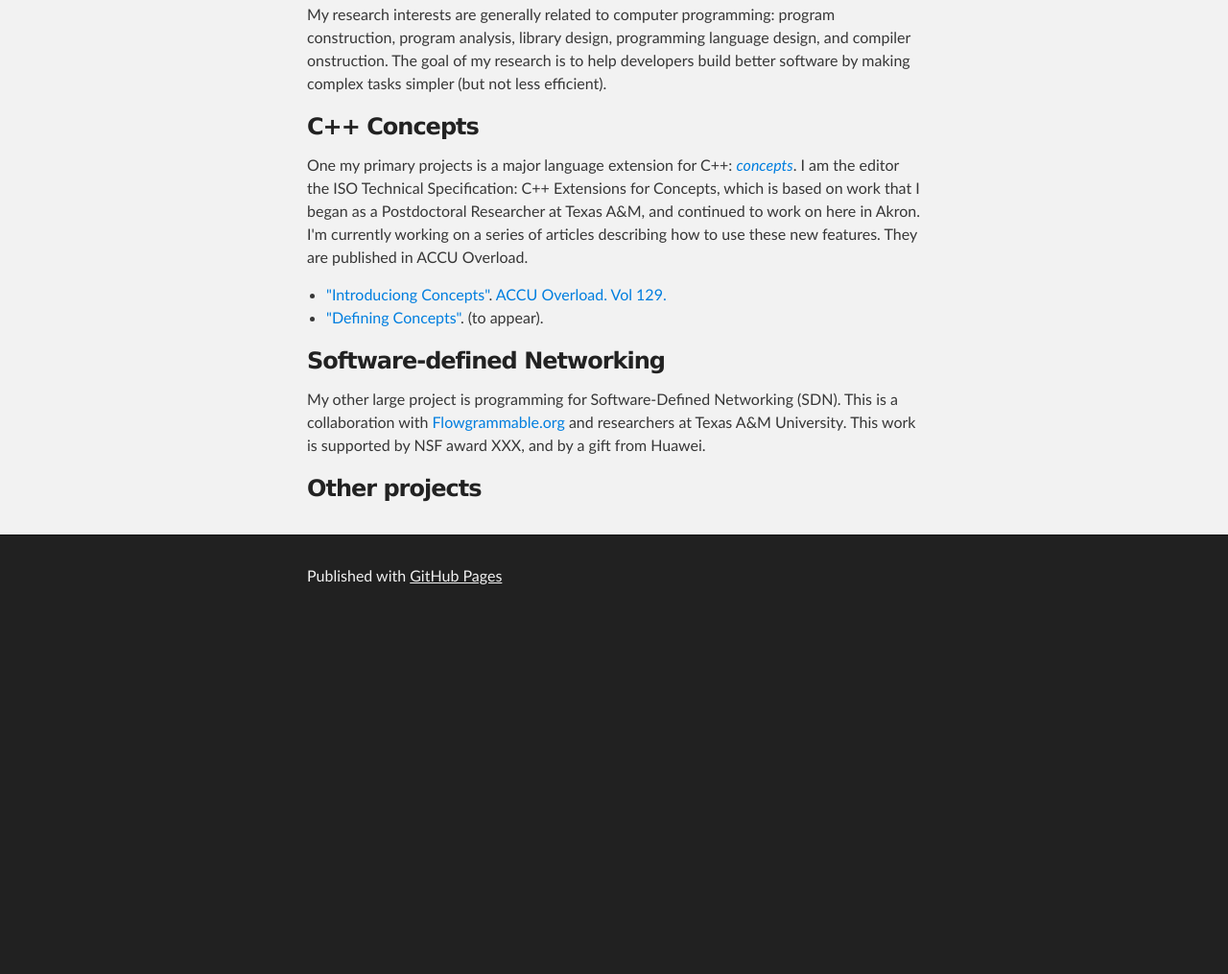
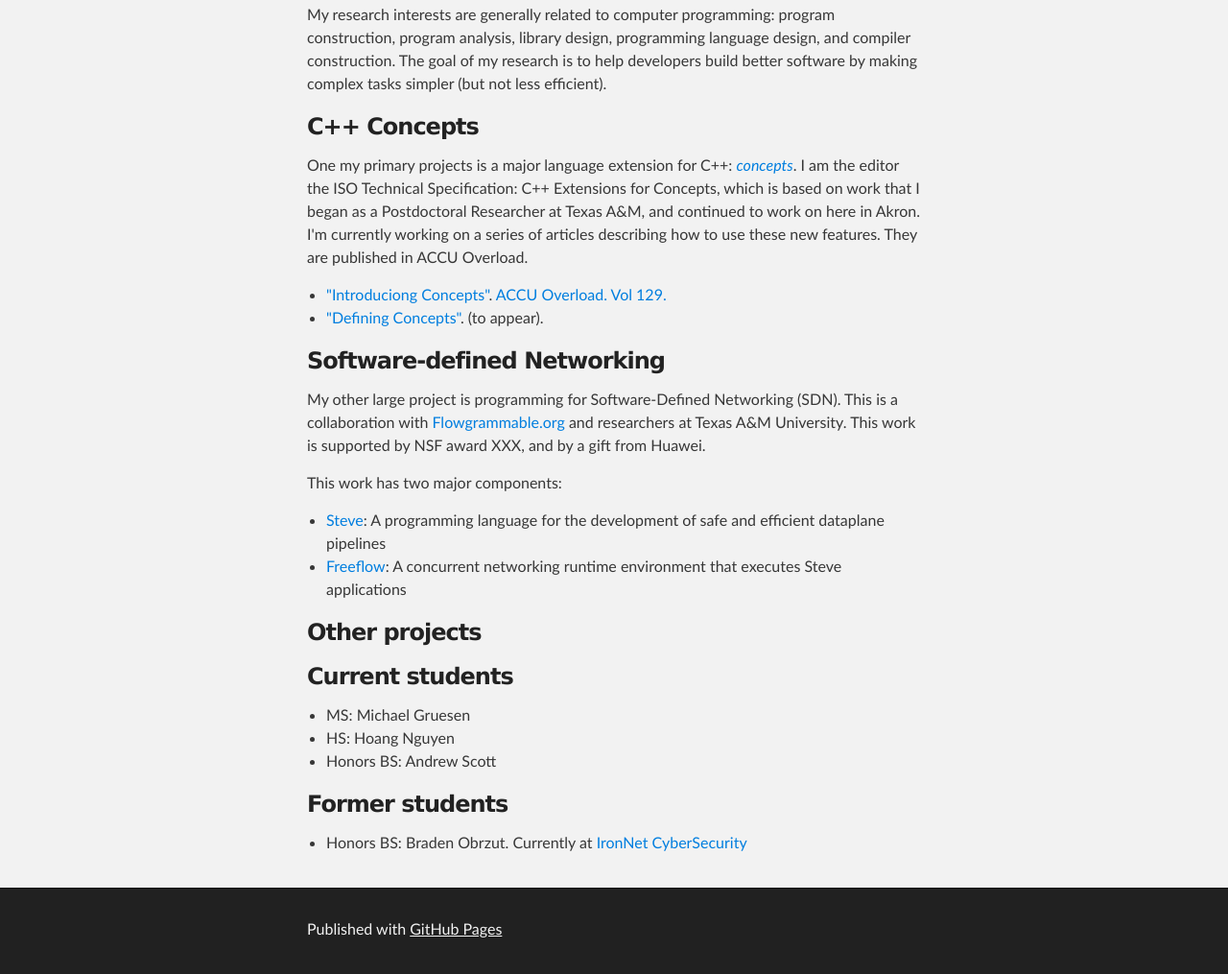
Before and after one commit to asutton/asutton.githib.io, a plain HTML site: page research.html in a window 1280 px wide. Shown: the part 296-1311 px from the top of the page at 96% size. Before the commit the page ends 943 px from the top, so only its background shows below. Drawn offline with Linux system fonts and the light colour scheme.

Commit message:
Adding info.

```diff
--- a/research.html
+++ b/research.html
@@ -42,7 +42,7 @@
 <p>
 My research interests are generally related to computer programming: program
 construction, program analysis, library design, programming language design,
-and compiler onstruction. The goal of my research is to help developers build
+and compiler construction. The goal of my research is to help developers build
 better software by making complex tasks simpler (but not less efficient).
 <p>
 
@@ -73,13 +73,38 @@ They are published in ACCU Overload.
 <h3>Software-defined Networking</h3>
 <p>
 My other large project is programming for Software-Defined Networking (SDN).
-This is a collaboration with <a href="www.flowgrammable.org">Flowgrammable.org</a>
+This is a collaboration with <a href="http://www.flowgrammable.org">Flowgrammable.org</a>
 and researchers at Texas A&amp;M University. This work is supported by NSF
 award XXX, and by a gift from Huawei.
 </p>
 
+<p>
+This work has two major components:
+<ul>
+  <li><a href="">Steve</a>: A programming language for the development of safe and
+      efficient dataplane pipelines</li>
+  <li><a href="">Freeflow</a>: A concurrent networking runtime environment that
+      executes Steve applications</li>
+</ul>
+
 
 <h3>Other projects</h3>
+
+
+<h3>Current students</h3>
+<ul>
+  <li>MS: Michael Gruesen</li>
+  <li>HS: Hoang Nguyen</li>
+  <li>Honors BS: Andrew Scott</li>
+</ul>
+
+<h3>Former students</h3>
+<ul>
+  <li>
+      Honors BS: Braden Obrzut.
+      Currently at <a href="http://ironnetcyber.com/">IronNet CyberSecurity</a>
+  </li>
+</ul>
 
 
 
```
